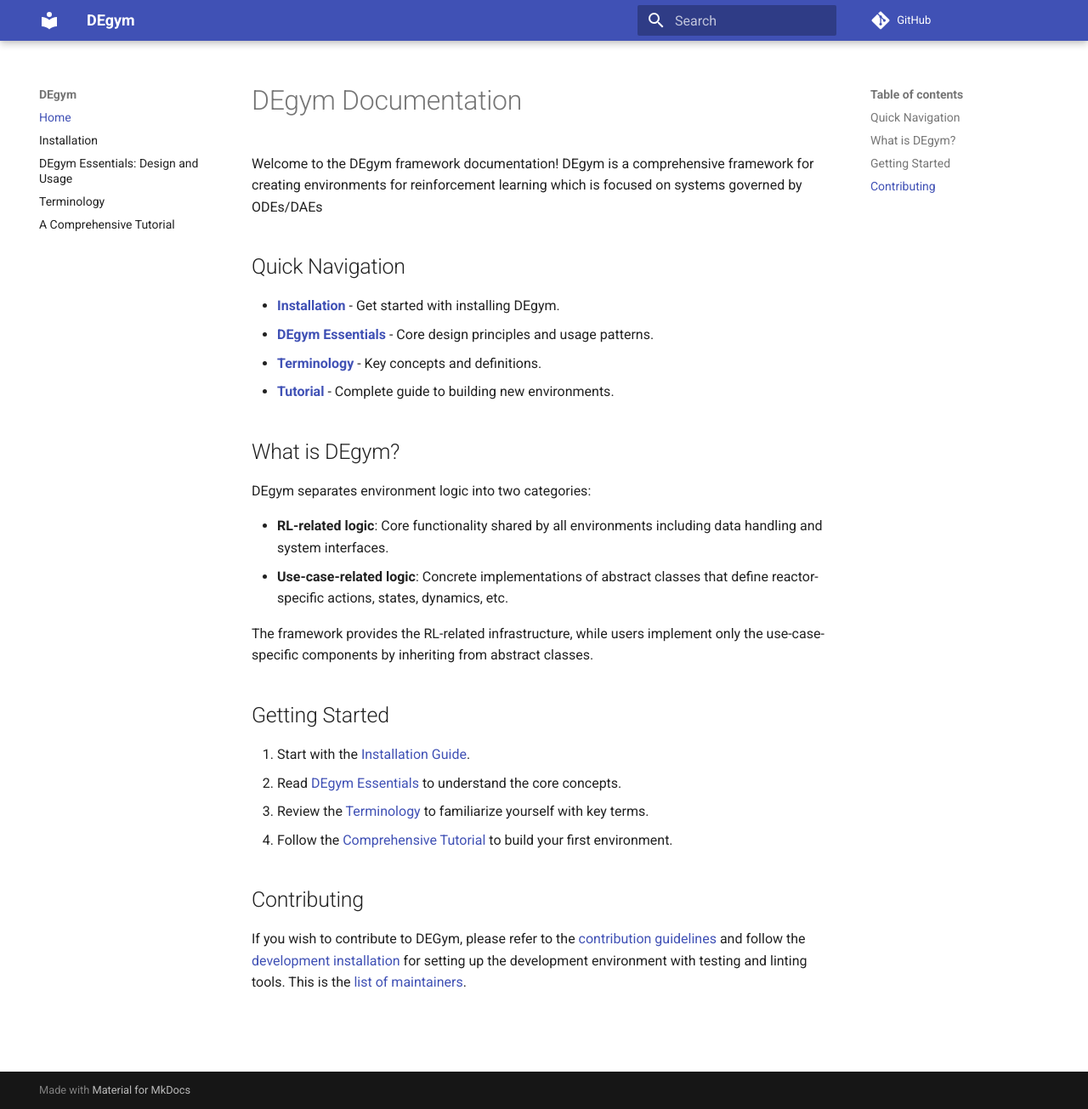
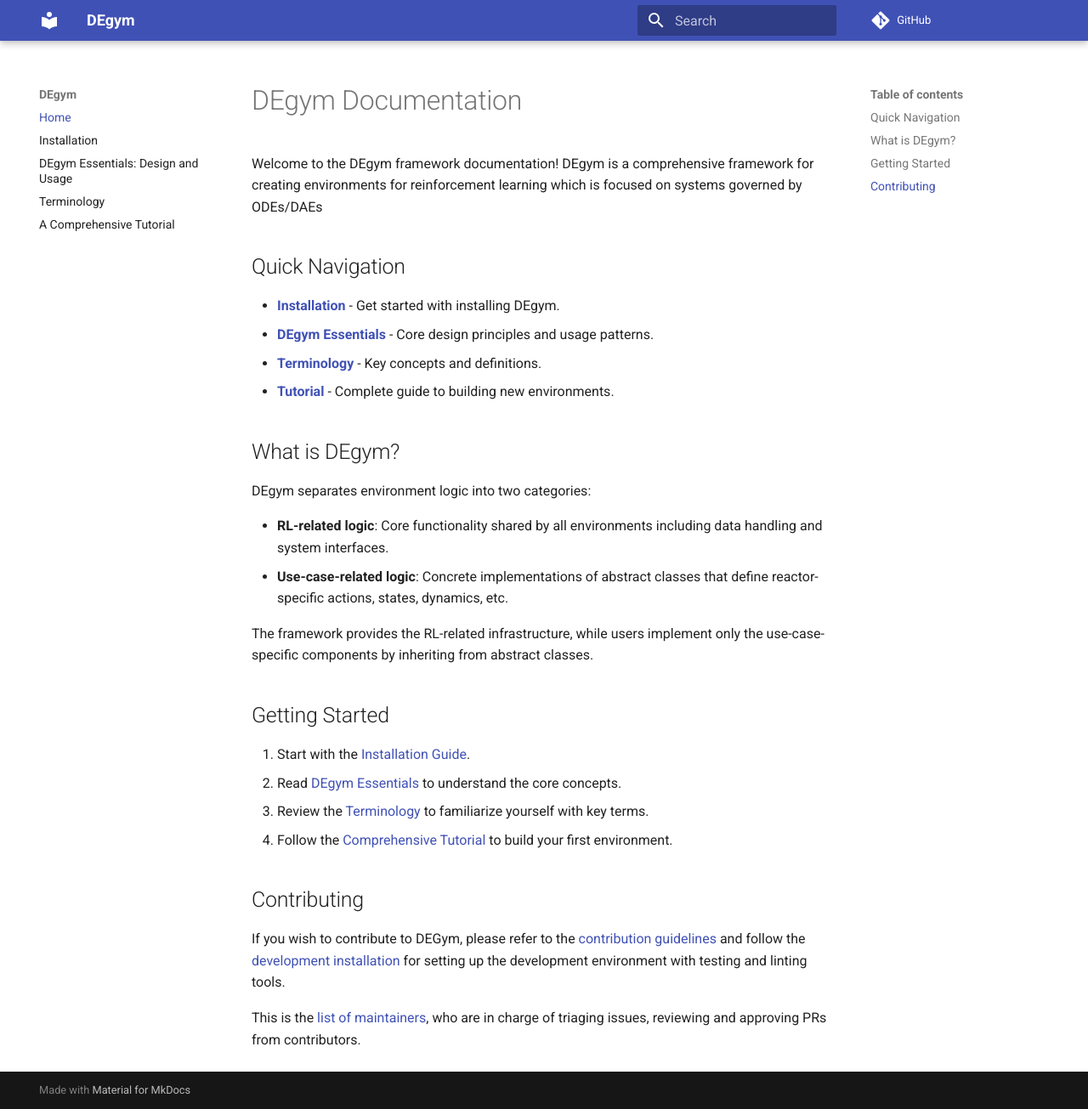
Before and after one commit to instadeepai/DEgym, an MkDocs documentation site: the page built from docs/index.md, in a window 1280 px wide and 1305 px high. Shown: the whole window at 85% size. Built offline with MkDocs 1.6.1 and Material for MkDocs 9.7.7, drawn with Linux system fonts in a browser that asks for light colours; comment, search, counter and statistics services are not loaded.

Commit message:
docs: clarify maintainer responsibilities in documentation

```diff
--- a/docs/index.md
+++ b/docs/index.md
@@ -27,4 +27,6 @@
 
 ## Contributing
 
-If you wish to contribute to DEGym, please refer to the [contribution guidelines](/docs/contributing.md) and follow the [development installation](/docs/installation.md#2-development-installation) for setting up the development environment with testing and linting tools. This is the [list of maintainers](/docs/maintainers.md).
+If you wish to contribute to DEGym, please refer to the [contribution guidelines](/docs/contributing.md) and follow the [development installation](/docs/installation.md#2-development-installation) for setting up the development environment with testing and linting tools.
+
+This is the [list of maintainers](/docs/maintainers.md), who are in charge of triaging issues, reviewing and approving PRs from contributors.
```
Also changed, not shown: README.md (+4 -2 lines), docs/maintainers.md (+5 -0 lines).
